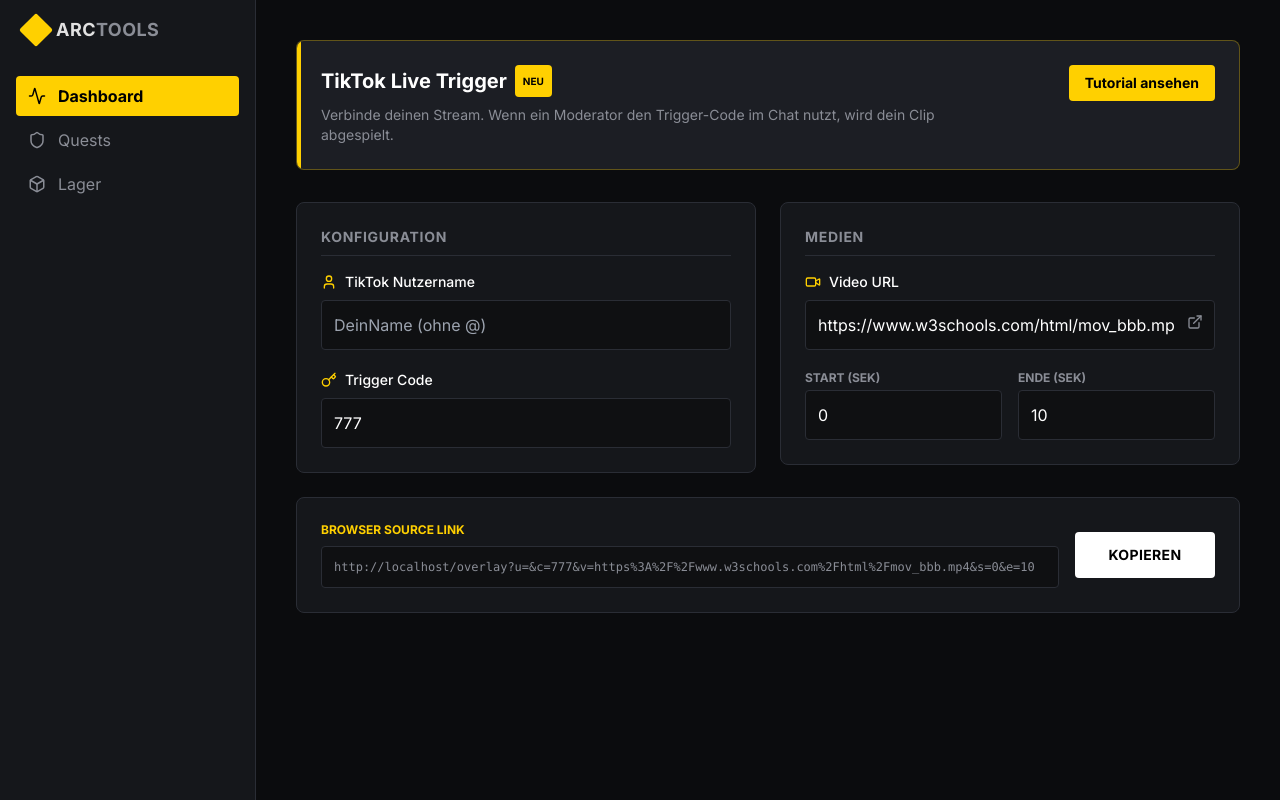
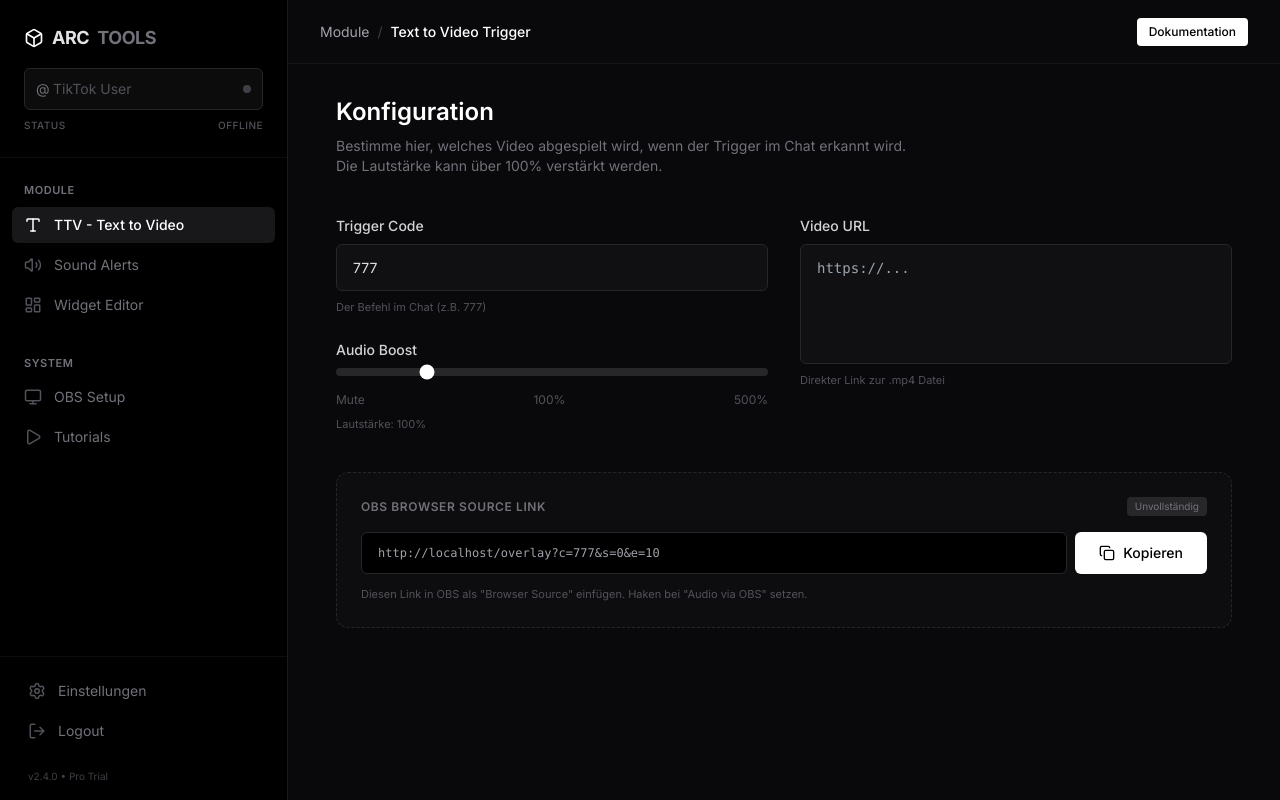
Before and after one commit to muhtarremsi/tiktok-overlay, a Next.js app: page / in a window 1280 px wide. Built offline with nearby package versions, Linux system fonts and the light colour scheme.

Commit message:
New Pro Dashboard Design

```diff
--- a/app/globals.css
+++ b/app/globals.css
@@ -3,17 +3,60 @@
 @tailwind utilities;
 
 :root {
-  --background-rgb: 11, 12, 14;
+  --background: #09090b; /* Zinc 950 - Sehr dunkles Grau/Schwarz */
+  --sidebar: #000000;    /* Reines Schwarz für Sidebar */
+  --border: #27272a;     /* Zinc 800 - Subtile Ränder */
+  --text-main: #e4e4e7;  /* Zinc 200 */
+  --text-muted: #a1a1aa; /* Zinc 400 */
+  --accent: #ffffff;
 }
 
-/* Der Holzhammer: Alles transparent machen, was transparent sein kann */
-html, body {
-  background: transparent !important;
-  background-color: transparent !important;
-  min-height: 100vh;
+body {
+  background-color: var(--background);
+  color: var(--text-main);
+  font-family: -apple-system, BlinkMacSystemFont, "Segoe UI", Roboto, sans-serif;
+  -webkit-font-smoothing: antialiased;
 }
 
-/* Dashboard Hintergrund separat definieren */
-.dashboard-bg {
-  background-color: #0B0C0E;
+/* Custom Scrollbar für den "Clean Look" */
+::-webkit-scrollbar {
+  width: 6px;
 }
+::-webkit-scrollbar-track {
+  background: transparent;
+}
+::-webkit-scrollbar-thumb {
+  background: #27272a;
+  border-radius: 3px;
+}
+::-webkit-scrollbar-thumb:hover {
+  background: #3f3f46;
+}
+
+/* Der pulsierende grüne Punkt */
+@keyframes pulse-glow {
+  0%, 100% { opacity: 1; box-shadow: 0 0 10px rgba(34, 197, 94, 0.5); }
+  50% { opacity: 0.5; box-shadow: 0 0 0px rgba(34, 197, 94, 0); }
+}
+
+.live-indicator {
+  animation: pulse-glow 2s cubic-bezier(0.4, 0, 0.6, 1) infinite;
+}
+
+/* Input Utility Class für konsistentes Design */
+.input-field {
+  width: 100%;
+  background-color: rgba(24, 24, 27, 0.5); /* Zinc 900/50 */
+  border: 1px solid #27272a; /* Zinc 800 */
+  color: #e4e4e7;
+  font-size: 0.875rem; /* text-sm */
+  border-radius: 0.375rem; /* rounded-md */
+  padding: 0.75rem 1rem;
+  transition: all 0.2s;
+}
+
+.input-field:focus {
+  outline: none;
+  border-color: #52525b; /* Zinc 600 */
+  background-color: #18181b;
+}
--- a/app/page.tsx
+++ b/app/page.tsx
@@ -1,29 +1,48 @@
 "use client";
 
-import { useState, useEffect } from "react";
-import { Copy, Video, Clock, Key, User, ExternalLink, Activity, Box, Shield, Menu } from "lucide-react";
+import React, { useState, useEffect } from "react";
+import {
+  LayoutDashboard,
+  Type,
+  Settings,
+  LogOut,
+  Copy,
+  Check,
+  Volume2,
+  Play,
+  Monitor,
+  Box
+} from "lucide-react";
 
-export default function Home() {
+export default function Dashboard() {
+  // --- STATE ---
   const [username, setUsername] = useState("");
-  const [triggerCode, setTriggerCode] = useState("777");
-  const [videoUrl, setVideoUrl] = useState("https://www.w3schools.com/html/mov_bbb.mp4");
-  const [startTime, setStartTime] = useState(0);
-  const [endTime, setEndTime] = useState(10);
+  const [trigger, setTrigger] = useState("777");
+  const [videoUrl, setVideoUrl] = useState("");
+  const [volume, setVolume] = useState("100");
   const [generatedLink, setGeneratedLink] = useState("");
   const [copied, setCopied] = useState(false);
 
+  // Fake "Live Status" - simuliert Verbindung, wenn User tippt
+  const isLive = username.length > 2;
+
+  // Link Generator
   useEffect(() => {
     if (typeof window !== "undefined") {
-      const params = new URLSearchParams({
-        u: username,
-        c: triggerCode,
-        v: videoUrl,
-        s: startTime.toString(),
-        e: endTime.toString(),
-      });
-      setGeneratedLink(`${window.location.origin}/overlay?${params.toString()}`);
+      const baseUrl = window.location.origin + "/overlay";
+      const params = new URLSearchParams();
+      if (username) params.append("u", username);
+      if (trigger) params.append("c", trigger);
+      if (videoUrl) params.append("v", videoUrl);
+      if (volume !== "100") params.append("vol", volume);
+
+      // Standardwerte für Start/Ende
+      params.append("s", "0");
+      params.append("e", "10");
+
+      setGeneratedLink(`${baseUrl}?${params.toString()}`);
     }
-  }, [username, triggerCode, videoUrl, startTime, endTime]);
+  }, [username, trigger, videoUrl, volume]);
 
   const copyToClipboard = () => {
     navigator.clipboard.writeText(generatedLink);
@@ -32,156 +51,248 @@ export default function Home() {
   };
 
   return (
-    <div className="flex min-h-screen bg-arc-bg text-arc-text font-sans selection:bg-arc-yellow selection:text-black">
+    <div className="flex h-screen w-full overflow-hidden bg-[#09090b] text-zinc-200">
 
-      {/* Sidebar (Fake Navigation für den Look) */}
-      <aside className="w-64 border-r border-arc-border bg-arc-panel hidden md:flex flex-col p-4">
-        <div className="flex items-center gap-2 mb-8 px-2">
-          <div className="w-6 h-6 bg-arc-yellow rounded-sm rotate-45"></div>
-          <span className="font-bold text-lg tracking-wide">ARC<span className="text-arc-muted">TOOLS</span></span>
+      {/* --- SIDEBAR --- */}
+      <aside className="w-72 flex-shrink-0 flex flex-col border-r border-white/10 bg-black">
+
+        {/* HEADER / TIKTOK CONNECT */}
+        <div className="p-6 border-b border-white/5">
+          <div className="flex items-center justify-between mb-4">
+            <h1 className="font-bold text-lg tracking-tight flex items-center gap-2">
+              <Box className="w-5 h-5 text-white" />
+              ARC<span className="text-zinc-500">TOOLS</span>
+            </h1>
           </div>
 
-        <nav className="space-y-1">
-          <div className="flex items-center gap-3 px-3 py-2 bg-arc-yellow text-black font-bold rounded">
-            <Activity size={18} /> Dashboard
+          {/* TikTok Input im "Connect Style" */}
+          <div className="relative group">
+            <div className="absolute inset-y-0 left-3 flex items-center pointer-events-none">
+              <span className="text-zinc-500 text-sm">@</span>
             </div>
-          <div className="flex items-center gap-3 px-3 py-2 text-arc-muted hover:text-white hover:bg-white/5 rounded transition-colors">
-            <Shield size={18} /> Quests
+            <input
+              type="text"
+              placeholder="TikTok User"
+              value={username}
+              onChange={(e) => setUsername(e.target.value)}
+              className="w-full bg-zinc-900/50 border border-zinc-800 text-zinc-200 text-sm rounded-md py-2.5 pl-7 pr-10 focus:outline-none focus:border-zinc-600 focus:bg-zinc-900 transition-all placeholder:text-zinc-600"
+            />
+            {/* LIVE INDICATOR */}
+            <div className="absolute inset-y-0 right-3 flex items-center">
+              {isLive ? (
+                <div className="flex items-center gap-1.5">
+                  <span className="w-2 h-2 rounded-full bg-green-500 live-indicator"></span>
                 </div>
-          <div className="flex items-center gap-3 px-3 py-2 text-arc-muted hover:text-white hover:bg-white/5 rounded transition-colors">
-            <Box size={18} /> Lager
-          </div>
-        </nav>
-      </aside>
-
-      {/* Main Content */}
-      <main className="flex-1 p-6 md:p-10 overflow-y-auto">
-
-        {/* Header Alert Box */}
-        <div className="bg-[#1C1E24] border border-arc-yellow/30 rounded-lg p-6 mb-8 relative overflow-hidden">
-          <div className="absolute top-0 left-0 w-1 h-full bg-arc-yellow"></div>
-          <div className="flex justify-between items-start">
-            <div>
-              <h1 className="text-xl font-bold text-white mb-2 flex items-center gap-2">
-                TikTok Live Trigger <span className="bg-arc-yellow text-black text-[10px] px-2 py-0.5 rounded font-bold uppercase">Neu</span>
-              </h1>
-              <p className="text-arc-muted text-sm max-w-2xl">
-                Verbinde deinen Stream. Wenn ein Moderator den Trigger-Code im Chat nutzt, wird dein Clip abgespielt.
-              </p>
-            </div>
-            <button className="bg-arc-yellow text-black font-bold px-4 py-2 rounded text-sm hover:bg-yellow-400 transition-colors">
-              Tutorial ansehen
-            </button>
+              ) : (
+                <span className="w-2 h-2 rounded-full bg-zinc-700"></span>
+              )}
             </div>
           </div>
 
-        {/* Grid System */}
-        <div className="grid grid-cols-1 lg:grid-cols-2 gap-6">
-
-          {/* Card: Settings */}
-          <div className="space-y-6">
-            <div className="bg-arc-panel border border-arc-border rounded-lg p-6">
-              <h3 className="text-sm font-bold text-arc-muted uppercase tracking-wider mb-4 border-b border-arc-border pb-2">Konfiguration</h3>
-
-              <div className="space-y-5">
-                <div>
-                  <label className="block text-sm font-medium text-white mb-2 flex items-center gap-2">
-                    <User size={16} className="text-arc-yellow" /> TikTok Nutzername
-                  </label>
-                  <input
-                    type="text"
-                    value={username}
-                    onChange={(e) => setUsername(e.target.value)}
-                    placeholder="DeinName (ohne @)"
-                    className="w-full bg-[#0F1012] border border-arc-border text-white p-3 rounded focus:border-arc-yellow focus:outline-none transition-colors"
-                  />
+          {/* Status Text */}
+          <div className="mt-2 flex items-center justify-between text-[10px] uppercase tracking-wider font-medium">
+            <span className="text-zinc-600">Status</span>
+            <span className={isLive ? "text-green-500" : "text-zinc-600"}>
+              {isLive ? "Verbunden" : "Offline"}
+            </span>
+          </div>
         </div>
 
+        {/* NAVIGATION */}
+        <nav className="flex-1 overflow-y-auto py-6 px-3 space-y-8">
+
+          {/* Section: MODULE */}
           <div>
-                  <label className="block text-sm font-medium text-white mb-2 flex items-center gap-2">
-                    <Key size={16} className="text-arc-yellow" /> Trigger Code
-                  </label>
-                  <input
-                    type="text"
-                    value={triggerCode}
-                    onChange={(e) => setTriggerCode(e.target.value)}
-                    placeholder="777"
-                    className="w-full bg-[#0F1012] border border-arc-border text-white p-3 rounded focus:border-arc-yellow focus:outline-none transition-colors"
+            <h3 className="px-3 text-[11px] font-semibold text-zinc-500 uppercase tracking-wider mb-2">
+              Module
+            </h3>
+            <div className="space-y-1">
+              <SidebarItem
+                icon={<Type size={18} />}
+                label="TTV - Text to Video"
+                active
               />
+              <SidebarItem icon={<Volume2 size={18} />} label="Sound Alerts" />
+              <SidebarItem icon={<LayoutDashboard size={18} />} label="Widget Editor" />
+            </div>
+          </div>
+
+          {/* Section: SYSTEM */}
+          <div>
+            <h3 className="px-3 text-[11px] font-semibold text-zinc-500 uppercase tracking-wider mb-2">
+              System
+            </h3>
+            <div className="space-y-1">
+              <SidebarItem icon={<Monitor size={18} />} label="OBS Setup" />
+              <SidebarItem icon={<Play size={18} />} label="Tutorials" />
+            </div>
+          </div>
+
+        </nav>
+
+        {/* FOOTER / SETTINGS */}
+        <div className="p-4 border-t border-white/5 space-y-1">
+          <SidebarItem icon={<Settings size={18} />} label="Einstellungen" />
+          <SidebarItem icon={<LogOut size={18} />} label="Logout" />
+
+          <div className="mt-4 pt-4 px-3">
+             <div className="text-[10px] text-zinc-700">
+               v2.4.0 • Pro Trial
              </div>
           </div>
         </div>
+      </aside>
+
+
+      {/* --- MAIN CONTENT --- */}
+      <main className="flex-1 flex flex-col min-w-0 bg-[#09090b]">
+
+        {/* Top Bar */}
+        <header className="h-16 border-b border-white/5 flex items-center justify-between px-8">
+          <div className="flex items-center gap-2 text-sm text-zinc-400">
+            <span>Module</span>
+            <span className="text-zinc-700">/</span>
+            <span className="text-white font-medium">Text to Video Trigger</span>
+          </div>
+          <button className="text-xs bg-white text-black font-medium px-3 py-1.5 rounded hover:bg-zinc-200 transition-colors">
+            Dokumentation
+          </button>
+        </header>
+
+        {/* Content Scroll Area */}
+        <div className="flex-1 overflow-y-auto p-8">
+          <div className="max-w-4xl mx-auto space-y-10">
+
+            {/* Intro Header */}
+            <div>
+              <h2 className="text-2xl font-semibold text-white mb-2">Konfiguration</h2>
+              <p className="text-zinc-500 text-sm max-w-xl">
+                Bestimme hier, welches Video abgespielt wird, wenn der Trigger im Chat erkannt wird.
+                Die Lautstärke kann über 100% verstärkt werden.
+              </p>
             </div>
 
-          {/* Card: Media */}
+            {/* Config Form Grid */}
+            <div className="grid grid-cols-1 md:grid-cols-2 gap-8">
+
+              {/* Left Column */}
               <div className="space-y-6">
-            <div className="bg-arc-panel border border-arc-border rounded-lg p-6">
-              <h3 className="text-sm font-bold text-arc-muted uppercase tracking-wider mb-4 border-b border-arc-border pb-2">Medien</h3>
-
-              <div className="space-y-5">
-                <div>
-                  <label className="block text-sm font-medium text-white mb-2 flex items-center gap-2">
-                    <Video size={16} className="text-arc-yellow" /> Video URL
-                  </label>
-                  <div className="relative">
+                <InputGroup
+                  label="Trigger Code"
+                  desc="Der Befehl im Chat (z.B. 777)"
+                >
                   <input
                     type="text"
+                    value={trigger}
+                    onChange={(e) => setTrigger(e.target.value)}
+                    className="input-field"
+                  />
+                </InputGroup>
+
+                <InputGroup
+                  label="Audio Boost"
+                  desc={`Lautstärke: ${volume}%`}
+                >
+                   <input
+                    type="range"
+                    min="0"
+                    max="500"
+                    step="10"
+                    value={volume}
+                    onChange={(e) => setVolume(e.target.value)}
+                    className="w-full h-2 bg-zinc-800 rounded-lg appearance-none cursor-pointer accent-white"
+                  />
+                  <div className="flex justify-between text-xs text-zinc-600 mt-2">
+                    <span>Mute</span>
+                    <span>100%</span>
+                    <span>500%</span>
+                  </div>
+                </InputGroup>
+              </div>
+
+              {/* Right Column */}
+              <div className="space-y-6">
+                 <InputGroup
+                  label="Video URL"
+                  desc="Direkter Link zur .mp4 Datei"
+                >
+                  <textarea
                     value={videoUrl}
                     onChange={(e) => setVideoUrl(e.target.value)}
+                    className="input-field min-h-[120px] resize-none font-mono text-xs leading-relaxed"
                     placeholder="https://..."
-                      className="w-full bg-[#0F1012] border border-arc-border text-white p-3 rounded focus:border-arc-yellow focus:outline-none transition-colors pr-10"
                   />
-                    <ExternalLink className="absolute right-3 top-3.5 text-arc-muted" size={16} />
+                </InputGroup>
               </div>
             </div>
 
-                <div className="grid grid-cols-2 gap-4">
-                  <div>
-                    <label className="block text-xs font-bold text-arc-muted uppercase mb-1">Start (Sek)</label>
-                    <input
-                      type="number"
-                      value={startTime}
-                      onChange={(e) => setStartTime(Number(e.target.value))}
-                      className="w-full bg-[#0F1012] border border-arc-border text-white p-3 rounded focus:border-arc-yellow focus:outline-none"
-                    />
-                  </div>
-                  <div>
-                    <label className="block text-xs font-bold text-arc-muted uppercase mb-1">Ende (Sek)</label>
-                    <input
-                      type="number"
-                      value={endTime}
-                      onChange={(e) => setEndTime(Number(e.target.value))}
-                      className="w-full bg-[#0F1012] border border-arc-border text-white p-3 rounded focus:border-arc-yellow focus:outline-none"
-                    />
-                  </div>
-                </div>
-              </div>
-            </div>
-          </div>
+            {/* Output Section */}
+            <div className="bg-zinc-900/30 border border-dashed border-zinc-800 rounded-xl p-6 mt-8">
+              <div className="flex items-center justify-between mb-4">
+                <label className="text-xs font-semibold uppercase tracking-wider text-zinc-500">
+                  OBS Browser Source Link
+                </label>
+                {username && videoUrl ? (
+                  <span className="text-[10px] bg-green-500/10 text-green-500 px-2 py-0.5 rounded border border-green-500/20">
+                    Ready to copy
+                  </span>
+                ) : (
+                  <span className="text-[10px] bg-zinc-800 text-zinc-500 px-2 py-0.5 rounded">
+                    Unvollständig
+                  </span>
+                )}
               </div>
 
-        {/* Footer: Result */}
-        <div className="mt-6 bg-arc-panel border border-arc-border rounded-lg p-6">
-          <div className="flex flex-col md:flex-row gap-4 items-center justify-between">
-            <div className="w-full">
-               <label className="block text-xs font-bold text-arc-yellow uppercase mb-2">Browser Source Link</label>
-               <div className="bg-[#0F1012] p-3 rounded border border-arc-border font-mono text-xs text-arc-muted break-all">
-                 {generatedLink}
-               </div>
+              <div className="flex gap-2">
+                <div className="flex-1 bg-black border border-zinc-800 rounded-md px-4 py-3 text-zinc-400 font-mono text-xs truncate select-all">
+                  {generatedLink || "Bitte Einstellungen vervollständigen..."}
                 </div>
                 <button
                   onClick={copyToClipboard}
-              className={`
-                min-w-[140px] h-[46px] px-6 rounded font-bold text-sm uppercase tracking-wide transition-all
-                ${copied ? "bg-green-500 text-white" : "bg-white text-black hover:bg-gray-200"}
-              `}
+                  disabled={!generatedLink}
+                  className="bg-white hover:bg-zinc-200 text-black px-6 rounded-md font-medium text-sm transition-all flex items-center gap-2 disabled:opacity-50 disabled:cursor-not-allowed"
                 >
+                  {copied ? <Check size={16} /> : <Copy size={16} />}
                   {copied ? "Kopiert!" : "Kopieren"}
                 </button>
               </div>
+              <p className="text-zinc-600 text-[11px] mt-3">
+                Diesen Link in OBS als "Browser Source" einfügen. Haken bei "Audio via OBS" setzen.
+              </p>
             </div>
 
+          </div>
+        </div>
       </main>
     </div>
   );
 }
+
+// --- HELPER COMPONENTS ---
+
+function SidebarItem({ icon, label, active = false }: { icon: React.ReactNode, label: string, active?: boolean }) {
+  return (
+    <button className={`w-full flex items-center gap-3 px-3 py-2 rounded-md text-sm transition-all group ${
+      active
+        ? "bg-zinc-900 text-white font-medium"
+        : "text-zinc-500 hover:text-zinc-300 hover:bg-zinc-900/50"
+    }`}>
+      <span className={active ? "text-white" : "text-zinc-600 group-hover:text-zinc-400"}>
+        {icon}
+      </span>
+      {label}
+    </button>
+  );
+}
+
+function InputGroup({ label, desc, children }: { label: string, desc: string, children: React.ReactNode }) {
+  return (
+    <div className="flex flex-col gap-2">
+      <div className="flex justify-between items-baseline">
+        <label className="text-sm font-medium text-zinc-300">{label}</label>
+      </div>
+      {children}
+      <p className="text-[11px] text-zinc-600">{desc}</p>
+    </div>
+  );
+}
```
Lines whose indentation alone changed are shown as unchanged.
